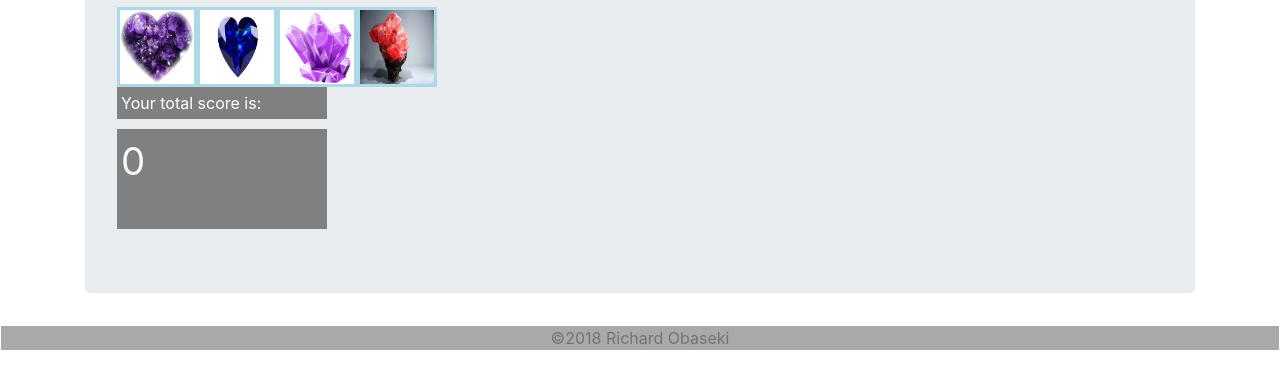
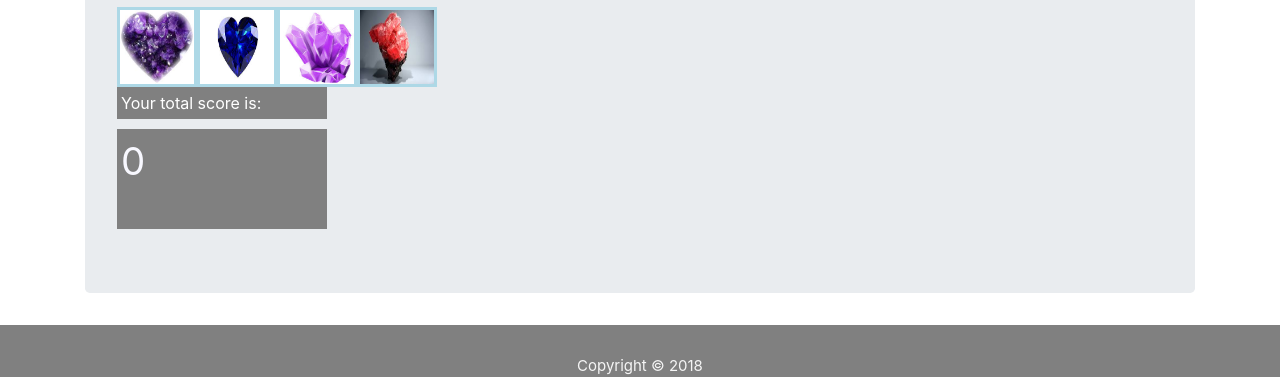
Before and after one commit to ririob/week-4-game, a plain HTML site: page index.html in a window 1280 px wide. Shown: the part 600-977 px from the top of the page. Before the commit the page ends 952 px from the top, so only its background shows below. Drawn offline with nearby package versions, Linux system fonts and the light colour scheme.

Commit message:
Added files

```diff
--- a/assets/css/reset.css
+++ b/assets/css/reset.css
@@ -0,0 +1,44 @@
+/* http://meyerweb.com/eric/tools/css/reset/
+   v2.0 | 20110126
+   License: none (public domain)
+*/
+
+html, body, div, span, applet, object, iframe,
+h1, h2, h3, h4, h5, h6, p, blockquote, pre,
+a, abbr, acronym, address, big, cite, code,
+del, dfn, em, img, ins, kbd, q, s, samp,
+small, strike, strong, sub, sup, tt, var,
+b, u, i, center,
+dl, dt, dd, ol, ul, li,
+fieldset, form, label, legend,
+table, caption, tbody, tfoot, thead, tr, th, td,
+article, aside, canvas, details, embed,
+figure, figcaption, footer, header, hgroup,
+menu, nav, output, ruby, section, summary,
+time, mark, audio, video {
+	margin: 0;
+	padding: 0;
+	border: 0;
+	font-size: 100%;
+	font: inherit;
+	vertical-align: baseline;
+}
+/* HTML5 display-role reset for older browsers */
+article, aside, details, figcaption, figure,
+footer, header, hgroup, menu, nav, section {
+	display: block;
+}
+body {
+	line-height: 1;
+}
+ol, ul {
+	list-style: none;
+}
+blockquote, q {
+	quotes: none;
+}
+blockquote:before, blockquote:after,
+q:before, q:after {
+	content: '';
+	content: none;
+}
--- a/assets/css/style.css
+++ b/assets/css/style.css
@@ -61,6 +61,10 @@ body {
 }
 
 .footer {
-    padding: 1px;
-    margin-bottom: 1px;
+  padding: 30px 0 0;
+  clear: both;
+  font-size:15px;
+  color:whitesmoke;
+  text-align:center;
+  background-color:grey;
 }
--- a/index.html
+++ b/index.html
@@ -54,12 +54,10 @@
 
     <!-- Footer -->
 
-   <footer class="footer">
-        <div class="full-footer">
-            <div class="text-center" style="background-color:darkgrey;">
-                <span class="text-muted">&COPY;2018 Richard Obaseki</span>
-            </div>
-        </div>
+    <footer class="footer">
+       <div class="container">
+           Copyright &COPY; 2018
+       </div>
     </footer>
 
     <!-- jQuery Link -->
```
Also changed, not shown: assets/javascript/game.js (+9 -0 lines), 2 other files.
